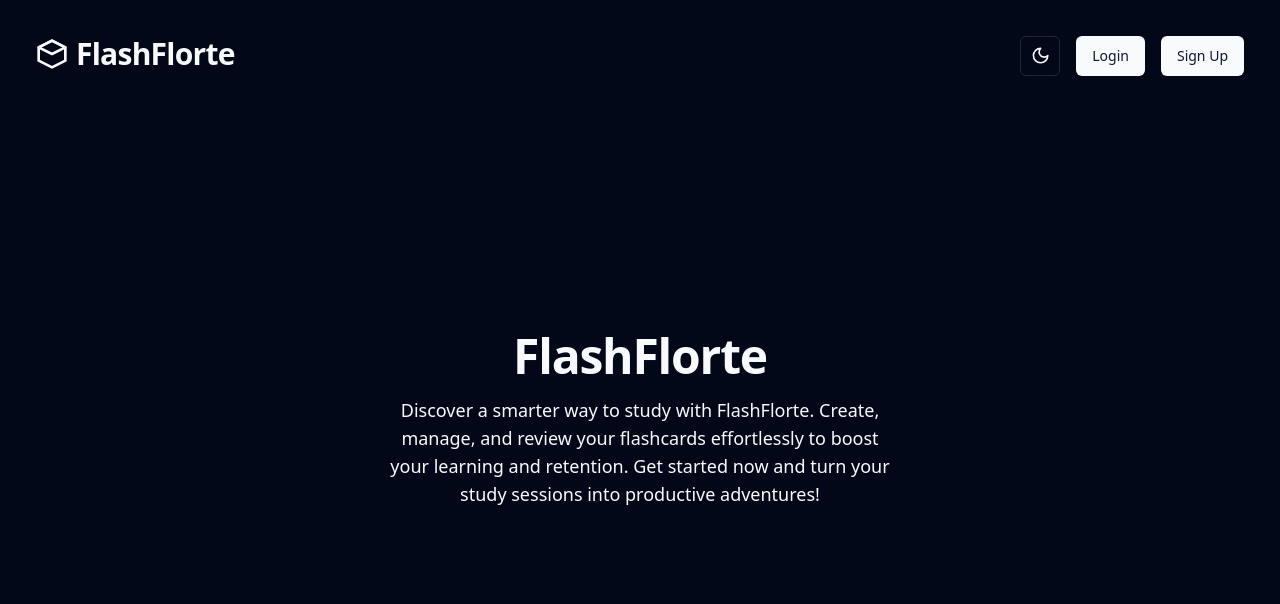
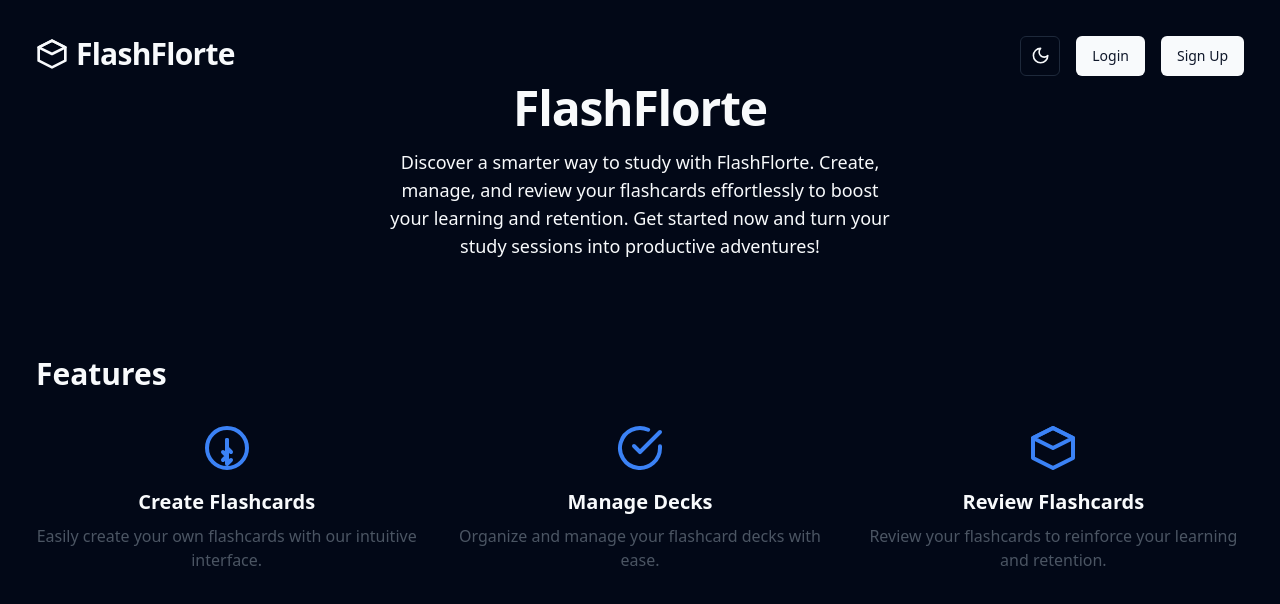
Before and after one commit to abdelghaniBensalih/AI-Flashcards, a Next.js app in the folder client/: page / in a window 1280 px wide. Shown: the top 604 px of the page. Built offline with nearby package versions, Linux system fonts and the light colour scheme; no server answers.

Commit message:
initialed stripe checkout session and added features section

```diff
--- /dev/null
+++ b/client/app/api/checkout_sessions/route.js
@@ -0,0 +1,71 @@
+import { NextResponse } from 'next/server'
+import Stripe from 'stripe'
+
+const formatAmountForStripe = (amount, currency) => {
+    return Math.round(amount * 100)
+   }
+
+const stripe = new Stripe(process.env.STRIPE_SECRET_KEY, {
+  apiVersion: '2022-11-15',
+})
+
+export async function POST(req) {
+  try {
+    // We'll implement the checkout session creation here
+    const params = {
+        mode: 'subscription',
+        payment_method_types: ['card'],
+        line_items: [
+          {
+            price_data: {
+              currency: 'usd',
+              product_data: {
+                name: 'Pro subscription',
+              },
+              unit_amount: formatAmountForStripe(10, 'usd'), // $10.00
+              recurring: {
+                interval: 'month',
+                interval_count: 1,
+              },
+            },
+            quantity: 1,
+          },
+        ],
+        success_url: `${req.headers.get(
+          'Referer',
+        )}result?session_id={CHECKOUT_SESSION_ID}`,
+        cancel_url: `${req.headers.get(
+          'Referer',
+        )}result?session_id={CHECKOUT_SESSION_ID}`,
+      }
+
+      const checkoutSession = await stripe.checkout.sessions.create(params)
+
+      return NextResponse.json(checkoutSession, {
+        status: 200,
+      })
+  } catch (error) {
+    console.error('Error creating checkout session:', error)
+    return new NextResponse(JSON.stringify({ error: { message: error.message } }), {
+      status: 500,
+    })
+  }
+}
+
+export async function GET(req) {
+    const searchParams = req.nextUrl.searchParams
+    const session_id = searchParams.get('session_id')
+
+    try {
+      if (!session_id) {
+        throw new Error('Session ID is required')
+      }
+
+      const checkoutSession = await stripe.checkout.sessions.retrieve(session_id)
+
+      return NextResponse.json(checkoutSession)
+    } catch (error) {
+      console.error('Error retrieving checkout session:', error)
+      return NextResponse.json({ error: { message: error.message } }, { status: 500 })
+    }
+  }
--- a/client/app/page.tsx
+++ b/client/app/page.tsx
@@ -9,6 +9,10 @@ import {
   UserButton,
 } from "@clerk/nextjs";
 import Link from "next/link";
+
+//----------stripe import-----
+import { loadStripe } from "@stripe/stripe-js";
+//--------------------------
 
 export default function Home() {
   return (
@@ -53,7 +57,7 @@ export default function Home() {
       </div>
 
       {/* Centered content */}
-      <div className="h-screen flex items-center justify-center">
+      <div className="my-12 flex items-center justify-center">
         <div className="flex flex-col items-center justify-center text-center">
           <h1 className="scroll-m-20 text-4xl font-extrabold tracking-tight lg:text-5xl mb-4">
             FlashFlorte
@@ -68,6 +72,72 @@ export default function Home() {
           </SignedIn>
         </div>
       </div>
+      {/* Features section */}
+      <div className="mt-16">
+        <h2 className="text-3xl font-bold mb-8">Features</h2>
+        <div className="grid grid-cols-1 md:grid-cols-2 lg:grid-cols-3 gap-8">
+          <div className="flex flex-col items-center">
+        <svg
+          className="w-12 h-12 text-blue-500 mb-4"
+          xmlns="http://www.w3.org/2000/svg"
+          viewBox="0 0 24 24"
+          fill="none"
+          stroke="currentColor"
+          strokeWidth="2"
+          strokeLinecap="round"
+          strokeLinejoin="round"
+        >
+          <circle cx="12" cy="12" r="10" />
+          <path d="M12 8v4l2 2" />
+          <path d="M12 16v4l2-2" />
+          <path d="M12 16V8M12 16L10 14M12 16l-2 2" />
+        </svg>
+        <h3 className="text-xl font-semibold mb-2">Create Flashcards</h3>
+        <p className="text-gray-600 text-center">
+          Easily create your own flashcards with our intuitive interface.
+        </p>
+          </div>
+          <div className="flex flex-col items-center">
+        <svg
+          className="w-12 h-12 text-blue-500 mb-4"
+          xmlns="http://www.w3.org/2000/svg"
+          viewBox="0 0 24 24"
+          fill="none"
+          stroke="currentColor"
+          strokeWidth="2"
+          strokeLinecap="round"
+          strokeLinejoin="round"
+        >
+          <path d="M22 11.08V12a10 10 0 11-5.93-9.14" />
+          <polyline points="22 4 12 14.01 9 11.01" />
+        </svg>
+        <h3 className="text-xl font-semibold mb-2">Manage Decks</h3>
+        <p className="text-gray-600 text-center">
+          Organize and manage your flashcard decks with ease.
+        </p>
+          </div>
+          <div className="flex flex-col items-center">
+        <svg
+          className="w-12 h-12 text-blue-500 mb-4"
+          xmlns="http://www.w3.org/2000/svg"
+          viewBox="0 0 24 24"
+          fill="none"
+          stroke="currentColor"
+          strokeWidth="2"
+          strokeLinecap="round"
+          strokeLinejoin="round"
+        >
+          <path d="M12 2L2 7l10 5 10-5-10-5z" />
+          <path d="M12 22l10-5V7L12 2 2 7v10l10 5z" />
+        </svg>
+        <h3 className="text-xl font-semibold mb-2">Review Flashcards</h3>
+        <p className="text-gray-600 text-center">
+          Review your flashcards to reinforce your learning and retention.
+        </p>
+          </div>
+        </div>
+      </div>
+
     </div>
   );
 }
--- a/client/package.json
+++ b/client/package.json
@@ -16,6 +16,7 @@
     "@radix-ui/react-dropdown-menu": "^2.1.1",
     "@radix-ui/react-label": "^2.1.0",
     "@radix-ui/react-slot": "^1.1.0",
+    "@stripe/stripe-js": "^4.3.0",
     "class-variance-authority": "^0.7.0",
     "clsx": "^2.1.1",
     "firebase": "^10.12.5",
@@ -26,6 +27,7 @@
     "next-themes": "^0.3.0",
     "react": "^18",
     "react-dom": "^18",
+    "stripe": "^16.7.0",
     "tailwind-merge": "^2.4.0",
     "tailwindcss-animate": "^1.0.7"
   },
```
Also changed, not shown: 2 other files (tests, documents, lock files or other folders).
